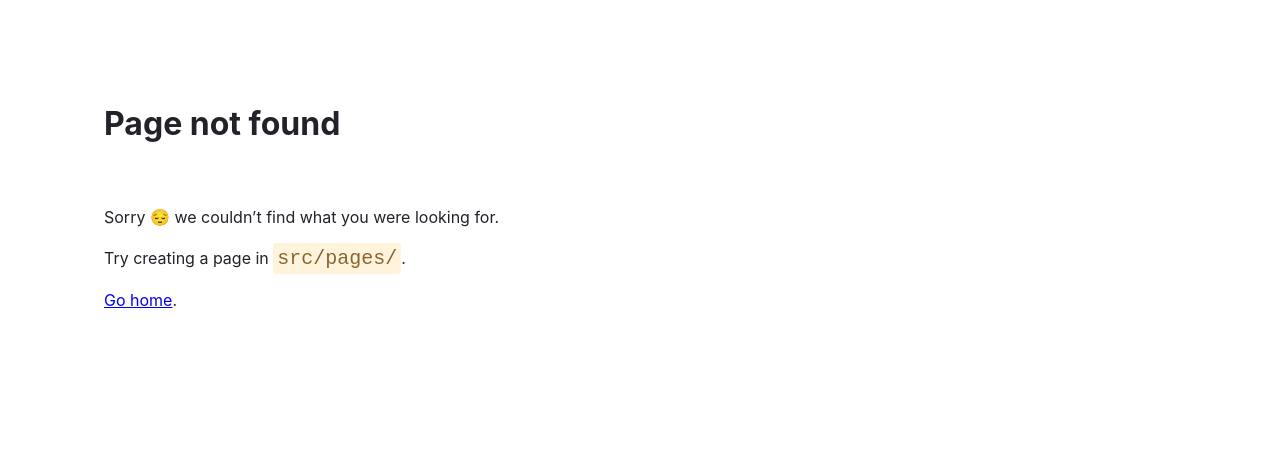
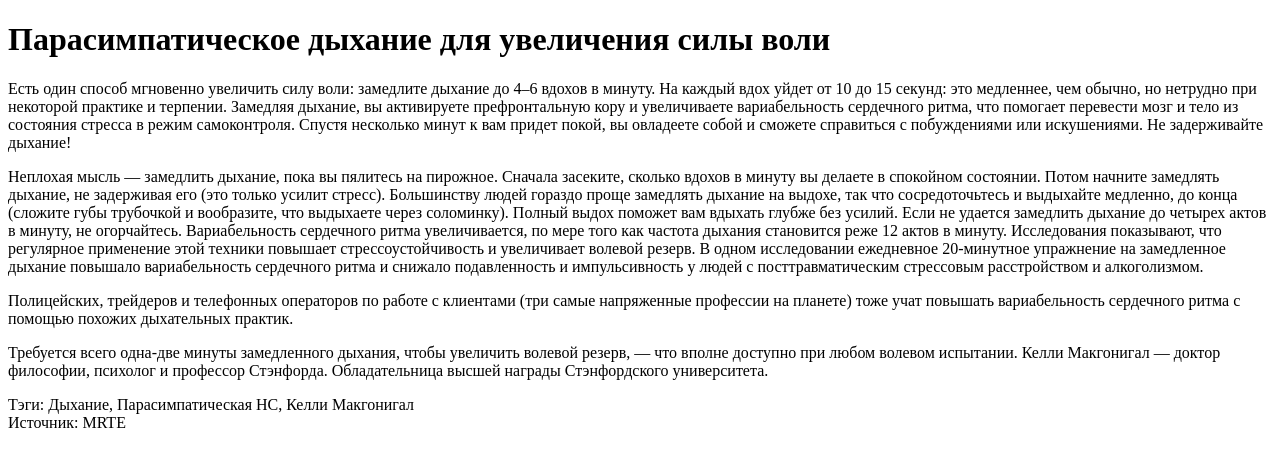
Before and after one commit to progsmile/progsmile.github.io, a Gatsby site: page /articles/parasympathetic-breath in a window 1280 px wide. Before the commit this address had no page. Built offline with nearby package versions, Linux system fonts and the light colour scheme; Gatsby itself is replaced by a stand-in of ours.

Commit message:
add parasympathetic breath article

```diff
--- /dev/null
+++ b/src/pages/articles/parasympathetic-breath.js
@@ -0,0 +1,45 @@
+import * as React from "react"
+
+
+
+const ParasympatheticBreathPage = () => {
+    return (
+        <main>
+            <title>Парасимпатическое дыхание для увеличения силы воли</title>
+            <h1>Парасимпатическое дыхание для увеличения силы воли</h1>
+            <div>
+                <p>Есть один способ мгновенно увеличить силу воли: замедлите дыхание до 4–6 вдохов в минуту.
+                    На каждый вдох уйдет от 10 до 15 секунд: это медленнее, чем обычно, но нетрудно при некоторой практике и терпении.
+                    Замедляя дыхание, вы активируете префронтальную кору и увеличиваете вариабельность сердечного ритма, что помогает перевести мозг и тело из состояния стресса в режим самоконтроля.
+                    Спустя несколько минут к вам придет покой, вы овладеете собой и сможете справиться с побуждениями или искушениями.
+                    Не задерживайте дыхание!
+                </p>
+
+               <p> Неплохая мысль — замедлить дыхание, пока вы пялитесь на пирожное.
+                   Сначала засеките, сколько вдохов в минуту вы делаете в спокойном состоянии.
+                   Потом начните замедлять дыхание, не задерживая его (это только усилит стресс).
+                   Большинству людей гораздо проще замедлять дыхание на выдохе, так что сосредоточьтесь и выдыхайте медленно, до конца (сложите губы трубочкой и вообразите, что выдыхаете через соломинку).
+                   Полный выдох поможет вам вдыхать глубже без усилий. Если не удается замедлить дыхание до четырех актов в минуту, не огорчайтесь.
+                   Вариабельность сердечного ритма увеличивается, по мере того как частота дыхания становится реже 12 актов в минуту.
+                   Исследования показывают, что регулярное применение этой техники повышает стрессоустойчивость и увеличивает волевой резерв.
+                   В одном исследовании ежедневное 20-минутное упражнение на замедленное дыхание повышало вариабельность сердечного ритма и снижало подавленность и импульсивность у людей с посттравматическим стрессовым расстройством и алкоголизмом.
+                </p>
+                <p>
+                    Полицейских, трейдеров и телефонных операторов по работе с клиентами (три самые напряженные профессии на планете) тоже учат повышать вариабельность сердечного ритма с помощью похожих дыхательных практик.
+                </p>
+
+                <p>
+                    Требуется всего одна-две минуты замедленного дыхания, чтобы увеличить волевой резерв, — что вполне доступно при любом волевом испытании.
+                    Келли Макгонигал — доктор философии, психолог и профессор Стэнфорда. Обладательница высшей награды Стэнфордского университета.
+                </p>
+            </div>
+
+            <div>
+                Тэги: Дыхание, Парасимпатическая НС, Келли Макгонигал <br />
+                Источник: MRTE
+            </div>
+        </main>
+    )
+}
+
+export default ParasympatheticBreathPage;
```
Also changed, not shown: src/pages/index.js (+2 -12 lines).
